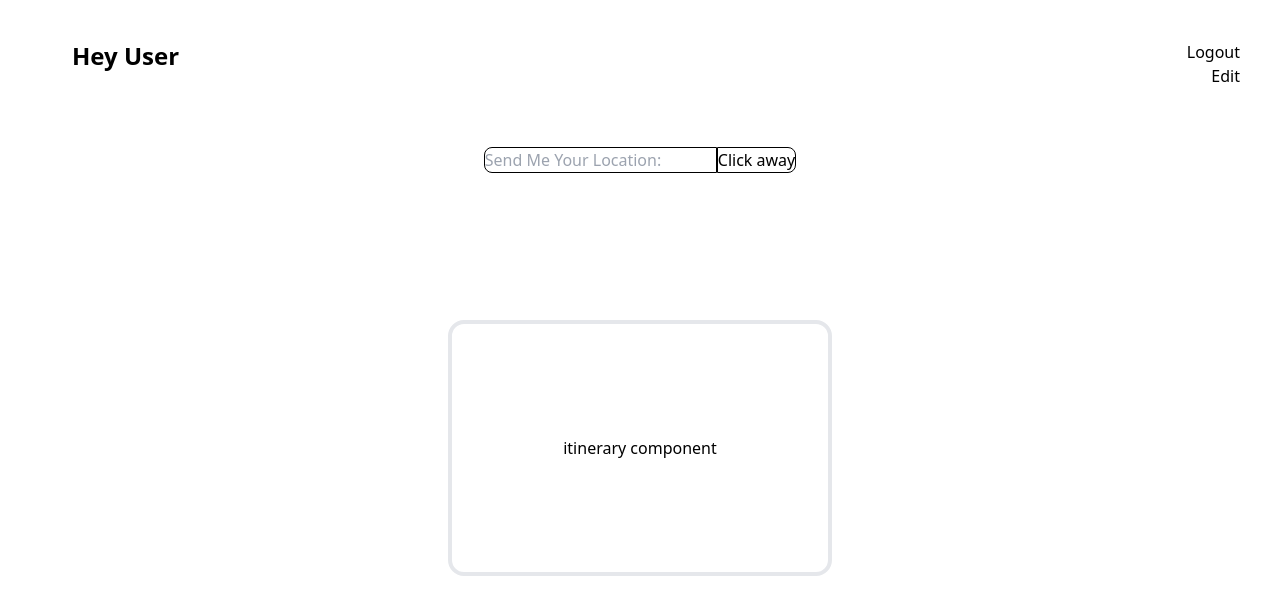
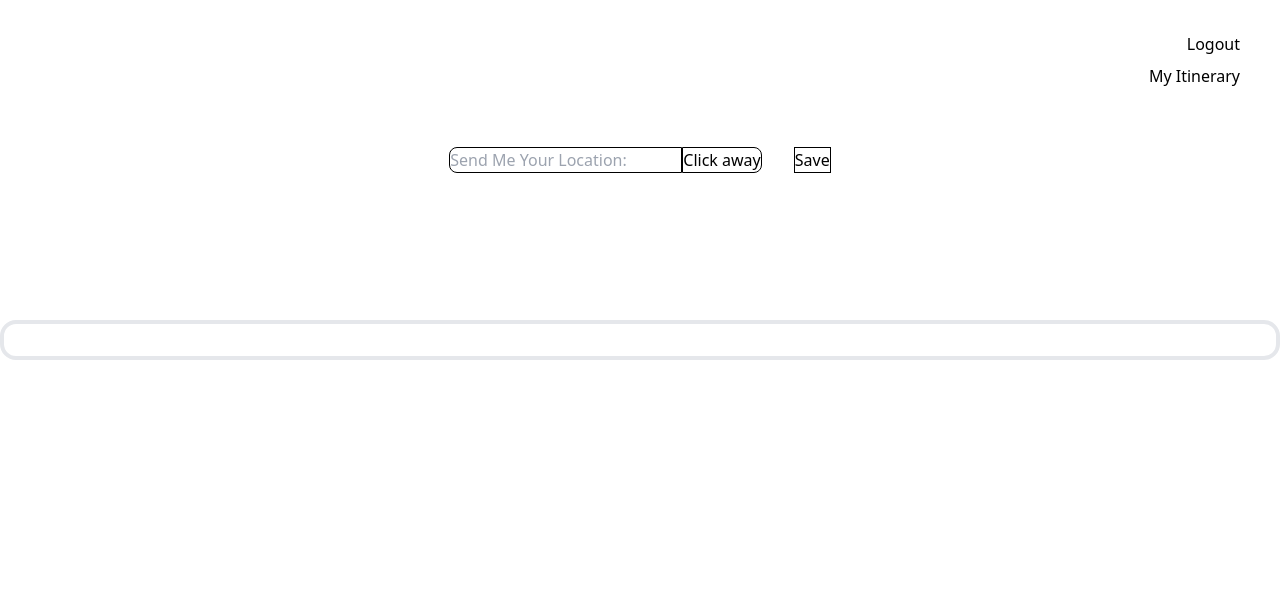
Before and after one commit to TravelingVelocirabbits/Better-Better-Trip, a React app: page /mainpage in a window 1280 px wide. Shown: the top 614 px of the page. Built offline with nearby package versions, Linux system fonts and the light colour scheme.

Commit message:
Added delete on itenerary cards

```diff
--- a/client/App.js
+++ b/client/App.js
@@ -5,7 +5,7 @@ import './app.css'; //added line
 import Login from './components/Login'
 import Signup from './components/Signup'
 import MainPage from './components/MainPage'
-
+import UserPersonalItenerary from "./components/UserPersonalItenerary";
 //rafc code to make fast components
 
 const App = () => {
@@ -18,6 +18,7 @@ const App = () => {
                 <Route path = '/' element={<Login/>} />
                 <Route path = '/signup' element={<Signup/>} />
                 <Route path = '/mainpage' element={<MainPage />} />
+                <Route path = '/userpage' element={<UserPersonalItenerary /> } />
 
             </Routes>
 
--- /dev/null
+++ b/client/components/IteneraryCard.jsx
@@ -0,0 +1,31 @@
+import React from 'react'
+
+
+const IteneraryCard = ({iteneraryData, index, handleDeleteItenerary}) => {
+
+  return (
+    <div className='border border-black'>
+      <h3> Itenerary {index + 1}</h3>
+    <div>
+    <h2> Hotels </h2>
+    <p> {iteneraryData.hotel.name}</p>
+    <p> Address: {iteneraryData.hotel.address}</p>
+    </div>
+    <div>
+      <h2> Attraction </h2>
+      <p> {iteneraryData.attraction.name}</p>
+      <p> Address: {iteneraryData.attraction.address}</p>
+    </div>
+    <div>
+      <h2> Restauraunt </h2>
+      <p> {iteneraryData.restaurant.name}</p>
+      <p> Address: {iteneraryData.restaurant.address}</p>
+    </div>
+
+    <button onClick={() => handleDeleteItenerary(iteneraryData.hotel.name)}> Remove </button>
+
+    </div>
+  )
+}
+
+export default IteneraryCard
--- a/client/components/ItineraryDisplay.jsx
+++ b/client/components/ItineraryDisplay.jsx
@@ -1,42 +1,86 @@
 import MainPage from './MainPage'
 import React, { useState, useEffect }from 'react';
+import IteneraryCard from './IteneraryCard';
+import { useNavigate } from 'react-router-dom';
+
 
 const ItineraryContainer = ({  }) => {
 
+    const navigate = useNavigate();
+
+    const handleNavigate = () => {
+        console.log('user page clicked')
+        navigate('/userpage')
+    }
+
     const [query, setQuery] = useState("")
+    const [iteneraryData, setIteneraryData] = useState([])
+    const [isPending, setPending] = useState(false)
 
-    const [location, setLocation] = useState("")
 
-      //add this to the qeury
-    const fetchLocations = () => {
+    // const [deletedItenerary, setDeletedI] = useState([])
 
-        fetch('http://localhost:3000/api', {
+
+    const fetchLocations = async () => {
+        try {
+
+            const response = await fetch('http://localhost:3000/api', {
                 method: 'POST',
                 headers: {
                     'Content-Type': 'application/json'
                 },
-            body: JSON.stringify({location: query})
-        })
-        .then (data => data.json())
-        .then(resData => {
-            console.log(resData);
-        }) .catch (err => console.log(err))
+                body: JSON.stringify({ location: query })
+            });
 
+            if (!response.ok) {
+                throw new Error('Network response was not ok');
+            }
+
+            const resData = await response.json();
+            console.log("Received Data:", resData);
+
+            setIteneraryData(resData);
+
+        } catch (err) {
+            console.log("Error:", err);
+        }
     };
 
-//     const fetchLocationsWithText = (value) => {
-//         fetch(`https://api.myptv.com/geocoding/v1/locations/by-text?searchText=${value}&apiKey=VVNfZmE1NmNiODg5MWM3NGM4NmI3NWVkOGYxNjUwZWQxMjM6MWFiOTk3MzctZGZkMC00NzlmLTljYmItZDYyMTZlMjEyZWYw`)
-//         .then(response => response.json())
-//         .then(data => {
-//             console.log(data)
-//     });
-// }
     const handleInputChangeText = (value) => {
         setQuery(value);
-        // fetchLocationsWithText(value)
     };
 
+    const handleFetchAndDataDisplay =  () => {
+         fetchLocations();
+         setPending(true);
+    }
 
+
+    const handleDeleteItenerary = (hotelName) => {
+        const filterIteneraryData = iteneraryData.filter(iteneraryEl => iteneraryEl.hotel.name !== hotelName)
+        setIteneraryData(filterIteneraryData);
+    }
+
+    //Save Feature
+
+    const handleSaveItinerary = async () => {
+        try {
+          const response = await fetch('', {
+            method: 'POST',
+            headers: {
+              'Content-Type': 'application/json'
+            },
+            body: JSON.stringify({ iteneraryData })
+          });
+
+          if (!response.ok) {
+            throw new Error('Network response was not ok');
+          }
+
+        } catch (err) {
+          console.log(err);
+        }
+      };
 
 
     return (
@@ -48,13 +92,15 @@ const ItineraryContainer = ({  }) => {
                     value={query}
                     onChange={(e) => handleInputChangeText(e.target.value)}
                     />
-                <button className="border border-black rounded-r-lg" onClick = {fetchLocations}> Click  away </button>
+                <button className="border border-black rounded-r-lg" onClick = {() => handleFetchAndDataDisplay() }> Click  away </button>
+                <button className='border border-black ml-8' onClick={handleSaveItinerary}>  Save </button>
             </div>
-            <div className=" rounded-2xl flex flex-col items-center justify-center box-border w-96 p-4 border-4 h-64">
-                itinerary component
+            <div className="rounded-2xl flex flex-col items-center justify-center box-border w-full h-full p-4 border-4">
+            {  isPending && iteneraryData.map((element, index) => {
+        return <IteneraryCard handleDeleteItenerary={handleDeleteItenerary} key={index}  index={index} iteneraryData={element}/>
+            })   }
             </div>
             </div>
-
 
     );
 };
--- a/client/components/MainPage.jsx
+++ b/client/components/MainPage.jsx
@@ -4,32 +4,46 @@ import ItineraryDisplay from './ItineraryDisplay'
 
 const MainPage = ({}) => {
     const navigate = useNavigate();
+
     const handleLogout = () => {
         console.log('logout clicked')
         navigate('/')
     }
-    const handleEdit = () => {
-        console.log('edit clicked')
+
+    const handleUserPage = () => {
+        console.log('user page clicked')
+        navigate('/userpage')
     }
+
+    const backgroundImageStyle = {
+        backgroundImage: "url('https://wallpaperaccess.com/full/2201199.jpg')",
+        backgroundSize: 'cover',
+        backgroundPosition: 'center'
+      };
+
 
     return (
         <>
-        <div  className="flex items-center justify-center bg-blue-100" >
 
-            <div className = "flex flex-col">
-                <div className = "absolute left-10 top-10 font-bold self-start text-2xl ml-8 ">
-                Hey User
-                </div>
-                <button className="absolute right-10 top-10" onClick={() => handleLogout()}>Logout </button>
-                <button className="absolute right-10 top-16" onClick={() => handleEdit()}>Edit</button>
+
+    <div style={backgroundImageStyle}>
+        <div className="flex items-center justify-center bg-blue-100" style={backgroundImageStyle}>
+        <div className="flex flex-col">
+            <div className="absolute left-10 top-10 font-bold self-start text-2xl ml-8">
+            {/* Content here */}
             </div>
+            <button className="absolute right-10 top-8" onClick={() => handleLogout()}>Logout</button>
+            <button className="absolute right-10 top-16" onClick={() => handleUserPage()}>My Itinerary</button>
+        </div>
         </div>
 
-        <div style={{flexGrow: 1}}>
-            <ItineraryDisplay
+    </div>
 
-            />
+    <div style={{ flexGrow: 1}}>
+        <ItineraryDisplay />
         </div>
+
+
         </>
     );
 };
--- a/client/components/SignupSub.jsx
+++ b/client/components/SignupSub.jsx
@@ -1,5 +1,4 @@
 import React from 'react';
-import { GrFormClose } from 'react-icons/gr';
 
 const SignupSub = () => {
     return (
--- /dev/null
+++ b/client/components/UserPersonalItenerary.jsx
@@ -0,0 +1,11 @@
+import React from 'react'
+
+const UserPersonalItenerary = () => {
+  return (
+    <div>
+      <h1> Testing user page </h1>
+    </div>
+  )
+}
+
+export default UserPersonalItenerary
--- a/public/index.html
+++ b/public/index.html
@@ -1 +1 @@
-<!doctype html><html lang="en"><head><meta charset="UTF-8"/><meta name="viewport" content="width=device-width,initial-scale=1"/><title>Better Trip</title><script defer="defer" src="main.js"></script><script defer="defer" src="main.js"></script><script defer="defer" src="main.js"></script><script defer="defer" src="main.js"></script><script defer="defer" src="main.js"></script><script defer="defer" src="main.js"></script><script defer="defer" src="main.js"></script></head><body><div id="root"></div><script src="main.js"></script></body><header></header></html>
+<!doctype html><html lang="en"><head><meta charset="UTF-8"/><meta name="viewport" content="width=device-width,initial-scale=1"/><title>Better Trip</title><script defer="defer" src="main.js"></script><script defer="defer" src="main.js"></script><script defer="defer" src="main.js"></script><script defer="defer" src="main.js"></script><script defer="defer" src="main.js"></script><script defer="defer" src="main.js"></script><script defer="defer" src="main.js"></script><script defer="defer" src="main.js"></script><script defer="defer" src="main.js"></script><script defer="defer" src="main.js"></script><script defer="defer" src="main.js"></script><script defer="defer" src="main.js"></script><script defer="defer" src="main.js"></script><script defer="defer" src="main.js"></script><script defer="defer" src="main.js"></script><script defer="defer" src="main.js"></script><script defer="defer" src="main.js"></script><script defer="defer" src="main.js"></script><script defer="defer" src="main.js"></script><script defer="defer" src="main.js"></script><script defer="defer" src="main.js"></script><script defer="defer" src="main.js"></script><script defer="defer" src="main.js"></script><script defer="defer" src="main.js"></script><script defer="defer" src="main.js"></script><script defer="defer" src="main.js"></script></head><body><div id="root"></div><script src="main.js"></script></body><header></header></html>
```
Also changed, not shown: 2 other files (tests, documents, lock files or other folders). Lines whose indentation alone changed are shown as unchanged.
